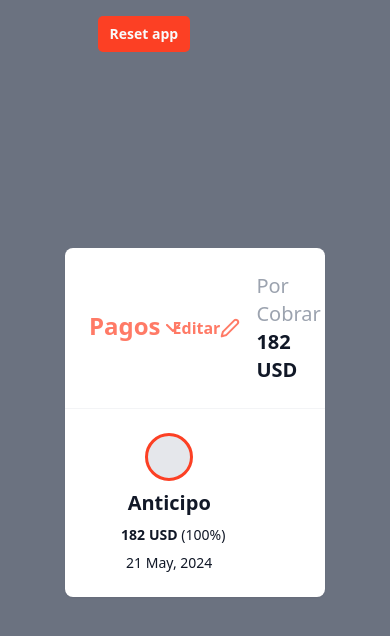
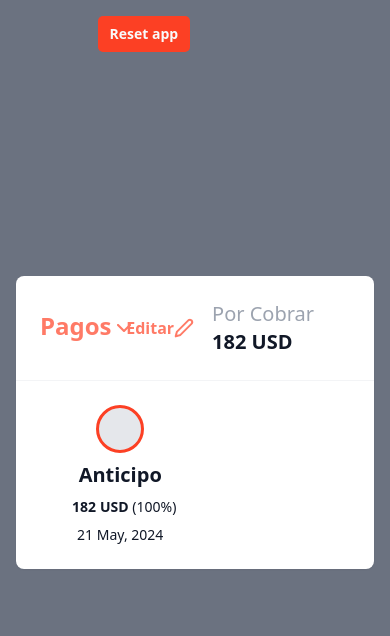
Before and after one commit to Jhonnaar/Payit, a React (Vite) app: page / in a window 390 px wide. Shown: the top 636 px of the page. Built offline with nearby package versions, Linux system fonts and the light colour scheme.

Commit message:
elimina importación innecesaria

```diff
--- a/src/App.tsx
+++ b/src/App.tsx
@@ -7,9 +7,9 @@ function App() {
     window.location.reload()
   }
   return (
-    <div className="w-full h-screen bg-gray-500 grid grid-cols-12">
+    <div className="w-full h-screen bg-gray-500 grid grid-cols-12 max-md:px-4">
       <button onClick={()=>{handleResetApp()}} className="bg-[#FC4024] absolute top-4 left-1/4 px-3 py-2 rounded-[5px] text-gray-50 text-sm font-semibold">Reset app</button>
-      <div className="col-start-3 col-end-11 my-auto">
+      <div className="col-start-1 md:col-start-3 col-end-13 md:col-end-11 my-auto">
         <Pagos totalPrice={182}></Pagos>
       </div>
     </div>
--- a/src/components/Pagos.tsx
+++ b/src/components/Pagos.tsx
@@ -2,7 +2,7 @@ import { useEffect, useState } from "react";
 import Pago from "./Pago";
 import { getActualDate } from "../scripts/dateFuntions";
 import { getDataFromLocalStorage, saveDataToLocalStorage } from "../scripts/dbConection";
-import { generateId, getFromCookie } from "../scripts/cookiesConection";
+import { generateId } from "../scripts/cookiesConection";
 
 interface Props {
     totalPrice:number;
```
